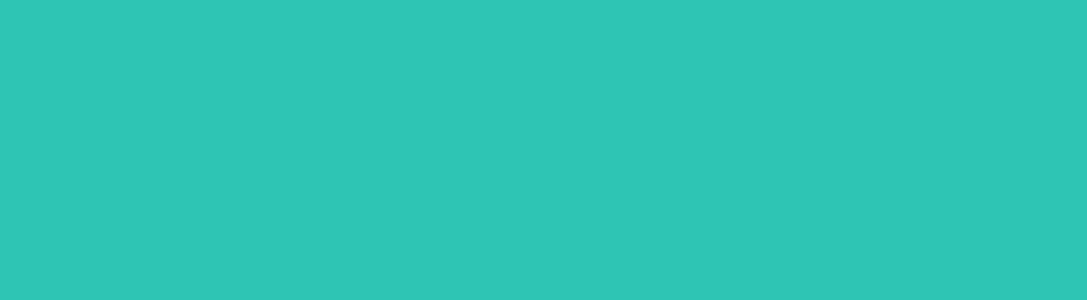
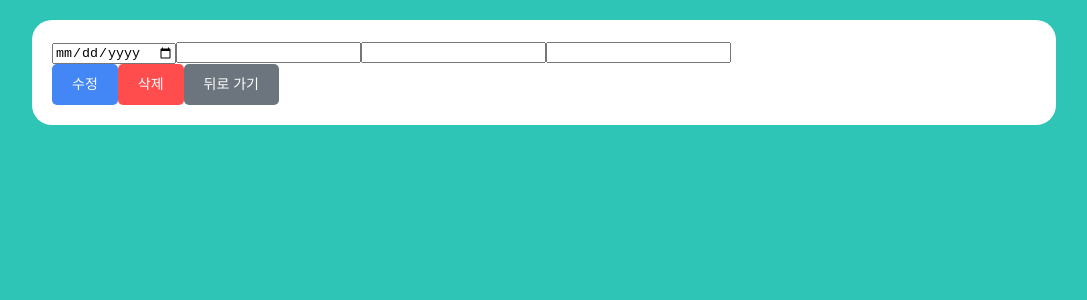
Before and after one commit to slsl2/FinancialRecords, a React (Vite) app in the folder financial-records/: page /record/1 in a window 1280 px wide. Before the commit this address had no page. Shown: the top 300 px of the page, without its empty margins (96-1183 px from the left). Built offline with nearby package versions, Linux system fonts and the light colour scheme.

Commit message:
update: record 페이지 레이아웃 완료

```diff
--- a/financial-records/src/App.jsx
+++ b/financial-records/src/App.jsx
@@ -3,7 +3,7 @@ import GlobalStyle from "./styles/GlobalStyle.jsx";
 import Router from "./shared/Router.jsx";
 import Layout from "./components/layout/Layout.jsx";
 
-function App() {
+const App = () => {
   return (
     <>
       <GlobalStyle />
@@ -12,6 +12,6 @@ function App() {
       </Layout>
     </>
   );
-}
+};
 
 export default App;
--- a/financial-records/src/components/atoms/Button.jsx
+++ b/financial-records/src/components/atoms/Button.jsx
@@ -14,8 +14,8 @@ const StyledButton = styled.button`
   line-height: 150%;
   font-size: 1.4rem;
   border: none;
-  background-color: ${(props) => props.backgroundColor};
-  color: ${(props) => props.color};
+  background-color: ${(props) => props.$backgroundColor};
+  color: ${(props) => props.$color};
 `;
 
 export default Button;
--- a/financial-records/src/components/molecules/RecordBlock.jsx
+++ b/financial-records/src/components/molecules/RecordBlock.jsx
@@ -1,8 +1,9 @@
 import styled from "styled-components";
+import { Link } from "react-router-dom";
 
-const RecordBlock = ({ date, item, amount, description }) => {
+const RecordBlock = ({ id, date, item, amount, description }) => {
   return (
-    <RecordLi>
+    <RecordLi to={`/record/${id}`}>
       <div>
         <p>{date}</p>
         <RecordItemDescription>
@@ -14,7 +15,7 @@ const RecordBlock = ({ date, item, amount, description }) => {
   );
 };
 
-const RecordLi = styled.li`
+const RecordLi = styled(Link)`
   margin: 1rem;
   background-color: #f9f9f9;
   box-shadow: rgba(0, 0, 0, 0.1) 0px 4px 6px;
--- a/financial-records/src/components/organisms/RecordFormContainer.jsx
+++ b/financial-records/src/components/organisms/RecordCreateContainer.jsx
@@ -3,28 +3,11 @@ import styled from "styled-components";
 import StyledContainer from "../../styles/StyledContainer";
 import Button from "../atoms/Button";
 
-const RecordFormContainer = ({ records, setRecords }) => {
+const RecordCreateContainer = ({ records, handleAddRecord }) => {
   const [date, setDate] = useState(new Date().toISOString().split("T")[0]); // 초기값을 현재 날짜로
   const [item, setItem] = useState("");
   const [amount, setAmount] = useState("");
   const [description, setDescription] = useState("");
-
-  useEffect(() => {
-    const fetchFakeRecords = async () => {
-      try {
-        const response = await fetch("/Fake.json");
-        if (!response.ok) {
-          throw new Error("Network response was not ok");
-        }
-        const data = await response.json();
-        setRecords(data);
-      } catch (error) {
-        console.error("Error fetching data:", error);
-      }
-    };
-
-    fetchFakeRecords();
-  }, [setRecords]);
 
   const handleDate = (e) => {
     setDate(e.target.value);
@@ -39,16 +22,24 @@ const RecordFormContainer = ({ records, setRecords }) => {
     setDescription(e.target.value);
   };
 
-  const addRecord = (e) => {
+  const AddRecord = (e) => {
     e.preventDefault();
     if (!date || !item.trim() || !amount.trim() || !description.trim()) {
       alert("모두 입력해주세요");
       return;
     }
-    setRecords((records) => [
-      ...records,
-      { id: Date.now(), date, item, amount: +amount, description },
-    ]);
+    const newRecord = {
+      id: Date.now(),
+      date,
+      item,
+      amount: +amount,
+      description,
+    };
+    handleAddRecord(newRecord);
+    // setRecords((records) => [
+    //   ...records,
+    //   { id: Date.now(), date, item, amount: +amount, description },
+    // ]);
     setDate(new Date().toISOString().split("T")[0]);
     setItem("");
     setAmount("");
@@ -60,7 +51,7 @@ const RecordFormContainer = ({ records, setRecords }) => {
   return (
     <>
       {" "}
-      <RecordForm onSubmit={addRecord}>
+      <RecordForm onSubmit={AddRecord}>
         <input onChange={handleDate} type="date" value={date}></input>
         <input
           onChange={handleItem}
@@ -95,4 +86,4 @@ const RecordForm = styled(StyledContainer).attrs({ as: "form" })`
   font-size: 2rem;
 `;
 
-export default RecordFormContainer;
+export default RecordCreateContainer;
--- /dev/null
+++ b/financial-records/src/components/organisms/RecordUpdateContainer.jsx
@@ -0,0 +1,112 @@
+import styled from "styled-components";
+import StyledContainer from "../../styles/StyledContainer.jsx";
+import Button from "../atoms/Button.jsx";
+import { useState, useEffect } from "react";
+import { useParams, useNavigate, Link } from "react-router-dom";
+
+const RecordUpdateContainer = ({ records, setRecords }) => {
+  const { id } = useParams();
+  const navigate = useNavigate();
+  const record = records.find((record) => record.id === id);
+
+  const [date, setDate] = useState(record ? record.date : "");
+  const [item, setItem] = useState(record ? record.item : "");
+  const [amount, setAmount] = useState(record ? record.amount : "");
+  const [description, setDescription] = useState(
+    record ? record.description : ""
+  );
+
+  useEffect(() => {
+    if (record) {
+      setDate(record.date);
+      setItem(record.item);
+      setAmount(record.amount);
+      setDescription(record.description);
+    }
+  }, [record]);
+
+  const updateRecord = (e) => {
+    e.preventDefault();
+    const updatedRecords = records.map((record) =>
+      record.id === id
+        ? { ...record, date, item, amount: +amount, description }
+        : record
+    );
+    setRecords(updatedRecords);
+    // navigate("/");
+  };
+
+  const deleteRecord = (e) => {
+    e.preventDefault();
+    const updatedRecords = records.filter((record) => record.id !== Number(id));
+    setRecords(updatedRecords);
+    navigate("/");
+  };
+
+  //   const goBack = (e) => {
+  //     e.preventDefault();
+  //     navigate("/");
+  //   };
+  //   console.log(record);
+
+  return (
+    <>
+      <RecordUpdateForm onSubmit={updateRecord}>
+        <input
+          type="date"
+          value={date}
+          onChange={(e) => setDate(e.target.value)}
+        ></input>
+        <input
+          type="text"
+          value={item}
+          onChange={(e) => setItem(e.target.value)}
+        ></input>
+        <input
+          type="number"
+          value={amount}
+          onChange={(e) => setAmount(e.target.value)}
+        ></input>
+        <input
+          type="text"
+          value={description}
+          onChange={(e) => setDescription(e.target.value)}
+        ></input>
+        <BtnsDiv>
+          <Button
+            backgroundColor="#4287f5"
+            color="white"
+            contents="수정"
+            type="submit"
+          ></Button>
+          <Button
+            backgroundColor="#ff4d4d"
+            color="white"
+            contents="삭제"
+            type="button"
+            onClick={deleteRecord}
+          ></Button>
+          <Link to="/">
+            <Button
+              backgroundColor="#6c757d"
+              color="white"
+              contents="뒤로 가기"
+              type="button"
+              // onClick={goBack}
+            ></Button>
+          </Link>
+        </BtnsDiv>
+      </RecordUpdateForm>
+    </>
+  );
+};
+
+const RecordUpdateForm = styled(StyledContainer).attrs({ as: "form" })`
+  font-size: 2rem;
+`;
+
+const BtnsDiv = styled.div`
+  display: flex;
+`;
+
+export default RecordUpdateContainer;
--- a/financial-records/src/components/organisms/RecordsListContainer.jsx
+++ b/financial-records/src/components/organisms/RecordsListContainer.jsx
@@ -11,6 +11,7 @@ const filterdRecordsListContainer = ({ filteredRecords }) => {
         filteredRecords.map((filteredRecord) => (
           <RecordBlock
             key={filteredRecord.id}
+            id={filteredRecord.id}
             date={filteredRecord.date}
             item={filteredRecord.item}
             amount={filteredRecord.amount}
--- a/financial-records/src/pages/Detail.jsx
+++ /dev/null
@@ -1,7 +0,0 @@
-import React from "react";
-
-const Detail = () => {
-  return <div></div>;
-};
-
-export default Detail;
--- a/financial-records/src/pages/Home.jsx
+++ b/financial-records/src/pages/Home.jsx
@@ -1,13 +1,21 @@
 import React, { useState } from "react";
-import RecordFormContainer from "../components/organisms/RecordFormContainer.jsx";
+import RecordCreateContainer from "../components/organisms/RecordCreateContainer.jsx";
 import SelectMonthContainer from "../components/organisms/SelectMonthContainter.jsx";
 import RecordsListContainer from "../components/organisms/RecordsListContainer.jsx";
 
-const Home = ({ selectedMonth, setSelectedMonth, records, setRecords }) => {
+const Home = ({
+  selectedMonth,
+  setSelectedMonth,
+  records,
+  handleAddRecord,
+}) => {
   const [filteredRecords, setFilteredRecords] = useState([]);
   return (
     <>
-      <RecordFormContainer records={records} setRecords={setRecords} />
+      <RecordCreateContainer
+        records={records}
+        handleAddRecord={handleAddRecord}
+      />
       <SelectMonthContainer
         selectedMonth={selectedMonth}
         setSelectedMonth={setSelectedMonth}
--- /dev/null
+++ b/financial-records/src/pages/Record.jsx
@@ -0,0 +1,14 @@
+import React from "react";
+import RecordUpdateContainer from "../components/organisms/RecordUpdateContainer";
+import { useParams } from "react-router-dom";
+
+const Record = ({ records, setRecords }) => {
+  const { id } = useParams();
+  return (
+    <>
+      <RecordUpdateContainer records={records} setRecords={setRecords} />
+    </>
+  );
+};
+
+export default Record;
--- a/financial-records/src/shared/Router.jsx
+++ b/financial-records/src/shared/Router.jsx
@@ -1,11 +1,33 @@
-import React, { useState } from "react";
+import React, { useState, useEffect } from "react";
 import { BrowserRouter, Route, Routes } from "react-router-dom";
 import Home from "../pages/Home.jsx";
-import Detail from "../pages/Detail.jsx";
+import Record from "../pages/Record.jsx";
 
 const Router = () => {
   const [selectedMonth, setSelectedMonth] = useState("");
   const [records, setRecords] = useState([]);
+
+  useEffect(() => {
+    const fetchFakeRecords = async () => {
+      try {
+        const response = await fetch("/Fake.json");
+        if (!response.ok) {
+          throw new Error("Network response was not ok");
+        }
+        const data = await response.json();
+        setRecords(data);
+      } catch (error) {
+        console.error("Error fetching data:", error);
+      }
+    };
+
+    fetchFakeRecords();
+  }, []);
+
+  const handleAddRecord = (newRecord) => {
+    setRecords([...records, newRecord]);
+  };
+
   return (
     <BrowserRouter>
       <Routes>
@@ -17,10 +39,14 @@ const Router = () => {
               setSelectedMonth={setSelectedMonth}
               records={records}
               setRecords={setRecords}
+              handleAddRecord={handleAddRecord}
             />
           }
         />
-        <Route path="/detail/:id" element={<Detail />} />
+        <Route
+          path="/record/:id"
+          element={<Record records={records} setRecords={setRecords} />}
+        />
       </Routes>
     </BrowserRouter>
   );
--- a/financial-records/src/styles/GlobalStyle.jsx
+++ b/financial-records/src/styles/GlobalStyle.jsx
@@ -15,6 +15,10 @@ const GlobalStyle = createGlobalStyle`
     button:hover {
         cursor: pointer;
     }
+
+    a {
+        text-decoration: none;
+    }
 `;
 
 export default GlobalStyle;
```
